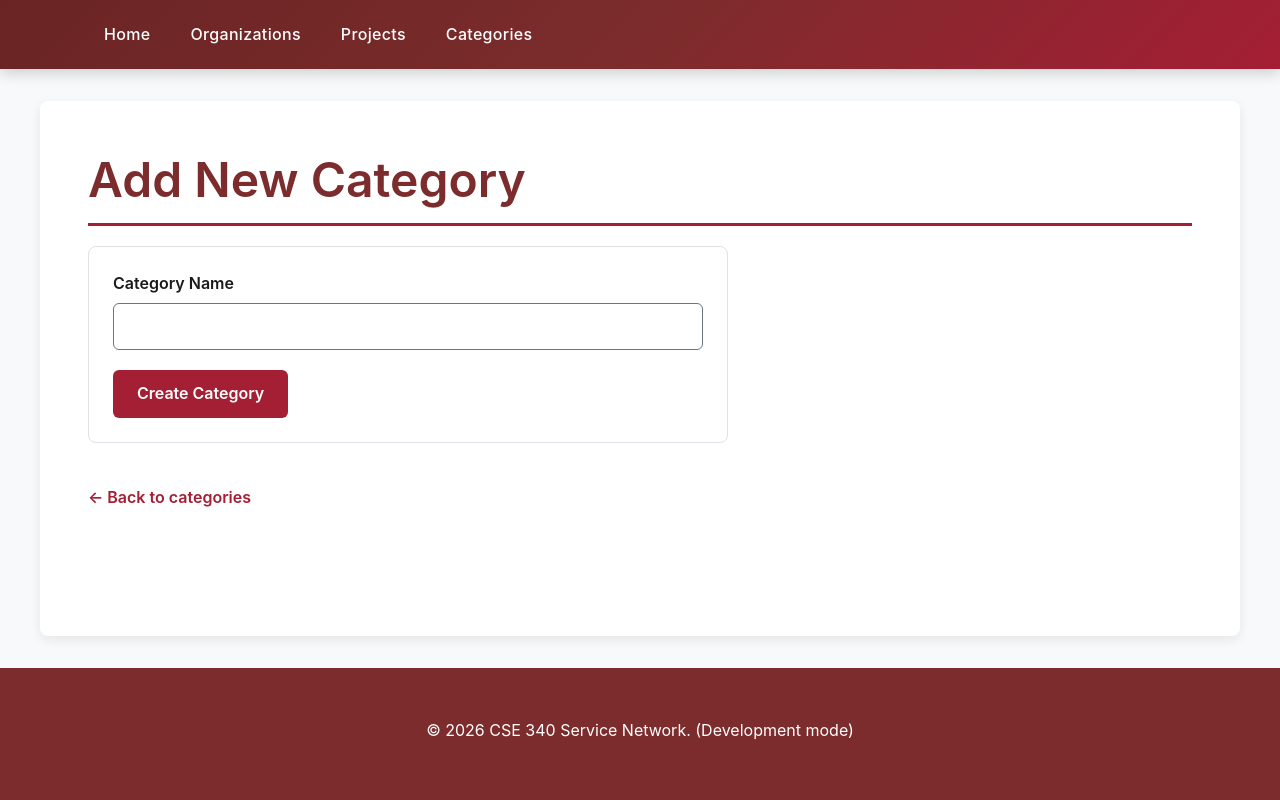
After one commit to niels012/cse340-course-repo, a Node server app: page /new-category in a window 1280 px wide. The commit adds this page. Run offline with Node 20, Linux system fonts and the light colour scheme.

Commit message:
feat: add create/edit category and edit organization with validation and form styles

```diff
--- a/public/css/main.css
+++ b/public/css/main.css
@@ -726,3 +726,95 @@ body > footer a:hover {
         content: " (" attr(href) ")";
     }
 }
+/* ========================================
+   Forms (new/edit organization, project, category)
+   ======================================== */
+main form {
+    max-width: 40rem;
+    margin-bottom: 1.5rem;
+    padding: 1.5rem;
+    background-color: #ffffff;
+    border: 1px solid #dee2e6;
+    border-radius: 8px;
+}
+
+.form-group {
+    display: flex;
+    flex-direction: column;
+    gap: 0.4rem;
+    margin-bottom: 1.25rem;
+}
+
+.form-group label {
+    font-weight: 600;
+    color: #1a1a1a;
+}
+
+.form-group input[type="text"],
+.form-group input[type="email"],
+.form-group input[type="date"],
+.form-group textarea,
+.form-group select {
+    width: 100%;
+    padding: 0.6rem 0.75rem;
+    font: inherit;
+    color: #2c3e50;
+    background-color: #ffffff;
+    border: 1px solid #6c757d; /* 4.7:1 against white, meets WCAG non-text contrast */
+    border-radius: 6px;
+}
+
+.form-group textarea {
+    min-height: 8rem;
+    resize: vertical;
+}
+
+/* Checkbox list (assign categories form) */
+.form-group > div {
+    display: flex;
+    align-items: center;
+    gap: 0.5rem;
+}
+
+.form-group input[type="checkbox"] {
+    width: 1.1rem;
+    height: 1.1rem;
+    accent-color: #a41e34;
+}
+
+.form-group > div label {
+    font-weight: 400;
+}
+
+/* Visible keyboard focus for every form control */
+main form input:focus-visible,
+main form textarea:focus-visible,
+main form select:focus-visible,
+main form button:focus-visible {
+    outline: 3px solid #a41e34;
+    outline-offset: 2px;
+}
+
+/* Highlight fields the browser has flagged as invalid after the user has typed */
+.form-group input:user-invalid,
+.form-group textarea:user-invalid,
+.form-group select:user-invalid {
+    border-color: #a41e34;
+}
+
+main form button[type="submit"] {
+    padding: 0.7rem 1.5rem;
+    font: inherit;
+    font-weight: 600;
+    color: #ffffff;
+    background-color: #a41e34;
+    border: none;
+    border-radius: 6px;
+    cursor: pointer;
+    transition: background-color 0.2s ease;
+}
+
+main form button[type="submit"]:hover,
+main form button[type="submit"]:focus-visible {
+    background-color: #7c2c2c;
+}
--- a/src/controllers/categories.js
+++ b/src/controllers/categories.js
@@ -1,5 +1,24 @@
-import { getAllCategories, getCategoryById, getCategoriesByProjectId, updateCategoryAssignments } from '../models/categories.js';
+import {
+    getAllCategories,
+    getCategoryById,
+    getCategoriesByProjectId,
+    updateCategoryAssignments,
+    createCategory,
+    updateCategory
+} from '../models/categories.js';
 import { getProjectsByCategoryId, getProjectDetails } from '../models/projects.js';
+import { body, validationResult } from 'express-validator';
+
+// PostgreSQL error code for a UNIQUE constraint violation (category names must be unique)
+const UNIQUE_VIOLATION = '23505';
+
+// Define validation rules for the new and edit category forms
+const categoryValidation = [
+    body('name')
+        .trim()
+        .notEmpty().withMessage('Category name is required')
+        .isLength({ min: 3, max: 100 }).withMessage('Category name must be between 3 and 100 characters')
+];
 
 const showCategoriesPage = async (req, res) => {
     const categories = await getAllCategories();
@@ -50,4 +69,95 @@ const processAssignCategoriesForm = async (req, res) => {
     res.redirect(`/project/${projectId}`);
 };
 
-export { showCategoriesPage, showCategoryDetailsPage, showAssignCategoriesForm, processAssignCategoriesForm };
+const showNewCategoryForm = async (req, res) => {
+    const title = 'Add New Category';
+
+    res.render('new-category', { title });
+};
+
+const processNewCategoryForm = async (req, res) => {
+    // Check for validation errors
+    const errors = validationResult(req);
+    if (!errors.isEmpty()) {
+        // Loop through validation errors and flash them
+        errors.array().forEach((error) => {
+            req.flash('error', error.msg);
+        });
+
+        // Redirect back to the new category form
+        return res.redirect('/new-category');
+    }
+
+    const { name } = req.body;
+
+    try {
+        const categoryId = await createCategory(name);
+        req.flash('success', 'Category added successfully!');
+        res.redirect(`/category/${categoryId}`);
+    } catch (error) {
+        if (error.code === UNIQUE_VIOLATION) {
+            req.flash('error', `A category named "${name}" already exists.`);
+            return res.redirect('/new-category');
+        }
+        console.error('Error creating new category:', error);
+        res.status(500).send('An error occurred while creating the category.');
+    }
+};
+
+const showEditCategoryForm = async (req, res) => {
+    const categoryId = req.params.id;
+
+    // Get the existing category data so the form can be pre-filled
+    const categoryDetails = await getCategoryById(categoryId);
+
+    if (!categoryDetails) {
+        return res.status(404).send('Category not found');
+    }
+
+    const title = 'Edit Category';
+
+    res.render('edit-category', { title, categoryDetails });
+};
+
+const processEditCategoryForm = async (req, res) => {
+    const categoryId = req.params.id;
+
+    // Check for validation errors
+    const errors = validationResult(req);
+    if (!errors.isEmpty()) {
+        // Loop through validation errors and flash them
+        errors.array().forEach((error) => {
+            req.flash('error', error.msg);
+        });
+
+        // Redirect back to the edit category form
+        return res.redirect(`/edit-category/${categoryId}`);
+    }
+
+    const { name } = req.body;
+
+    try {
+        await updateCategory(categoryId, name);
+        req.flash('success', 'Category updated successfully!');
+        res.redirect(`/category/${categoryId}`);
+    } catch (error) {
+        if (error.code === UNIQUE_VIOLATION) {
+            req.flash('error', `A category named "${name}" already exists.`);
+            return res.redirect(`/edit-category/${categoryId}`);
+        }
+        console.error('Error updating category:', error);
+        res.status(500).send('An error occurred while updating the category.');
+    }
+};
+
+export {
+    showCategoriesPage,
+    showCategoryDetailsPage,
+    showAssignCategoriesForm,
+    processAssignCategoriesForm,
+    categoryValidation,
+    showNewCategoryForm,
+    processNewCategoryForm,
+    showEditCategoryForm,
+    processEditCategoryForm
+};
--- a/src/views/categories.ejs
+++ b/src/views/categories.ejs
@@ -7,5 +7,6 @@
             <li><a href="/category/<%= category.category_id %>"><%= category.name %></a></li>
             <% }) %>
         </ul>
+        <p><a href="/new-category">Add a new category</a></p>
     </main>
     <%- include('partials/footer') %>
--- a/src/views/category.ejs
+++ b/src/views/category.ejs
@@ -18,6 +18,7 @@
     <% } else { %>
     <p>There are no service projects in this category yet.</p>
     <% } %>
+    <p><a href="/edit-category/<%= category.category_id %>">Edit Category</a></p>
     <p><a class="back-link" href="/categories">&larr; Back to categories</a></p>
 </main>
 
--- /dev/null
+++ b/src/views/new-category.ejs
@@ -0,0 +1,22 @@
+<%- include('partials/header') %>
+<main>
+    <h1><%= title %></h1>
+
+  <form action="/new-category" method="POST">
+    <div class="form-group">
+      <label for="name">Category Name</label>
+      <input
+        type="text"
+        id="name"
+        name="name"
+        required
+        maxlength="100"
+      />
+    </div>
+
+    <button type="submit">Create Category</button>
+  </form>
+
+  <p><a class="back-link" href="/categories">&larr; Back to categories</a></p>
+</main>
+<%- include('partials/footer') %>
--- a/src/views/organization.ejs
+++ b/src/views/organization.ejs
@@ -25,6 +25,7 @@
         </div>
     </article>
 
+    <p><a href="/edit-organization/<%= organization.organization_id %>">Edit Organization</a></p>
     <p><a class="back-link" href="/organizations">&larr; Back to organizations</a></p>
 </main>
 
```
Also changed, not shown: src/controllers/organizations.js (+48 -2 lines), src/models/categories.js (+60 -1 lines), src/models/organizations.js (+33 -2 lines), src/routes.js (+24 -1 lines), src/views/edit-category.ejs (added, +23 -0 lines), src/views/edit-organization.ejs (added, +44 -0 lines).
